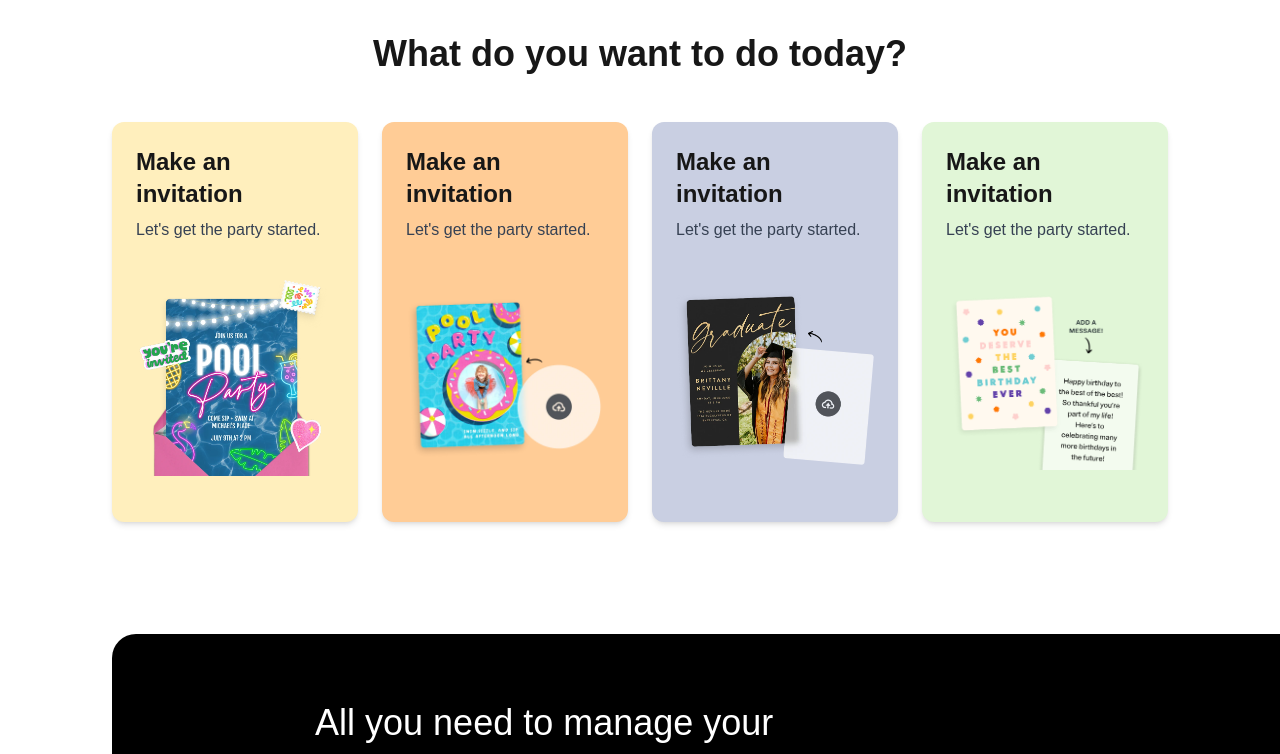
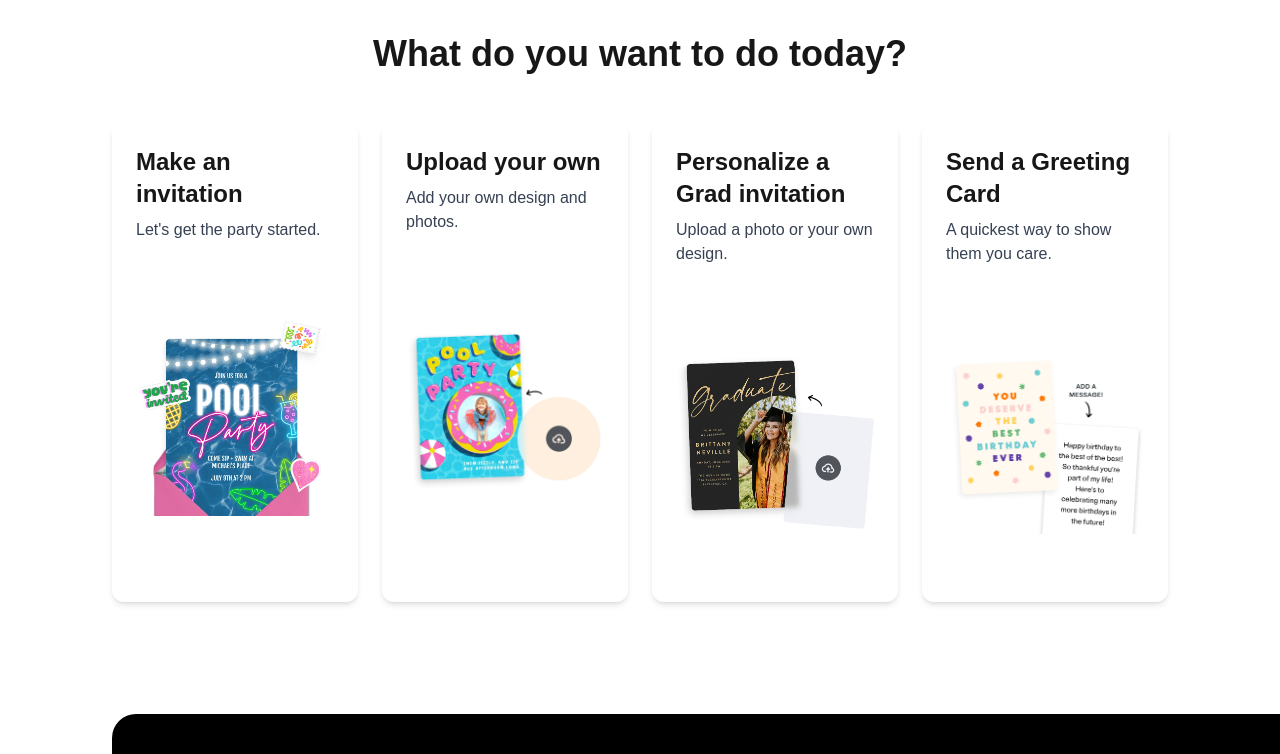
Before and after one commit to vikas-sh-vikas/demo-landing, a Next.js app: page /en in a window 1280 px wide. Shown: the part 1400-2154 px from the top of the page. Built offline with nearby package versions, Linux system fonts and the light colour scheme.

Commit message:
card-design and purchase-banner add

```diff
--- a/messages/ar.json
+++ b/messages/ar.json
@@ -150,5 +150,32 @@
     "العملاء",
     "الأسعار",
     "اتصل بنا"
-  ]
+  ],
+    "card-design": {
+    "title": "ماذا تريد أن تفعل اليوم؟",
+    "card": [
+      {
+        "title": "أنشئ دعوة",
+        "subtitle": "لنبدأ الحفلة."
+      },
+      {
+        "title": "حمّل تصميمك الخاص",
+        "subtitle": "أضف تصميمك وصورك الخاصة."
+      },
+      {
+        "title": "خصص دعوة تخرج",
+        "subtitle": "حمّل صورة أو تصميمك الخاص."
+      },
+      {
+        "title": "أرسل بطاقة تهنئة",
+        "subtitle": "أسرع طريقة لتُظهر لهم اهتمامك."
+      }
+    ]
+  },
+  "purchase-banner": {
+    "title": "الترقية إلى برو",
+    "sub-title": "الترقية تستحق العناء",
+    "paragraph": "افتح عددًا غير محدود من الفعاليات ووصولًا غير محدود إلى جميع ميزاتنا المميزة بسعر شامل واحد.",
+    "button-text": "ابدأ التخطيط"
+  }
 }
--- a/messages/en.json
+++ b/messages/en.json
@@ -150,5 +150,33 @@
     "Customers",
     "Pricing",
     "Contact us"
-  ]
+  ],
+  "card-design" : {
+    "title" :"What do you want to do today?",
+    "card": [
+      {
+        "title":"Make an invitation",
+        "subtitle":"Let's get the party started."
+      },
+      {
+        "title":"Upload your own",
+        "subtitle":"Add your own design and photos."
+      },
+      {
+        "title":"Personalize a Grad invitation",
+        "subtitle":"Upload a photo or your own design."
+      },
+      {
+        "title":"Send a Greeting Card",
+        "subtitle":"A quickest way to show them you care."
+      }
+    ]
+  },
+  "purchase-banner" :
+  {
+    "title":"Upgrade to Pro",
+    "sub-title":"It pays to go pro",
+    "paragraph":"Unlock infinite events and unlimited access to all of our Premium features at one all-inclusive price.",
+    "button-text":"Start planning"
+  }
 }
--- a/src/app/[locale]/page.tsx
+++ b/src/app/[locale]/page.tsx
@@ -6,6 +6,7 @@ import Feature from "@/components/UI/feature/feature";
 import HomeBanner from "@/components/UI/home-banner/home-beanner";
 import Invitation from "@/components/UI/invitation/invitation";
 import Pricing from "@/components/UI/pricing/pricing";
+import PurchaseBanner from "@/components/UI/purchase-banner/purchase-banner";
 export default function Home() {
   return (
     <div>
@@ -13,6 +14,7 @@ export default function Home() {
       <Invitation />
       <CardDesign />
       <Feature />
+      <PurchaseBanner />
       <Customers />
       <Pricing />
       <BusinessSolution />
--- a/src/components/UI/card-design/card-design.tsx
+++ b/src/components/UI/card-design/card-design.tsx
@@ -1,65 +1,75 @@
 import React from "react";
 import Image from "next/image";
-
+import { useTranslations } from "next-intl";
+type CardModel = {
+  title: string;
+  subtitle: string;
+  imageUrl: string;
+  imageAlt: string;
+  backGround: string;
+};
 function CardDesign() {
+    const t = useTranslations("card-design")
+  const data: CardModel[] = [
+    {
+      title: t("card.0.title"),
+      subtitle: t("card.0.subtitle"),
+      imageUrl: "/card_1.webp",
+      imageAlt: "Design-Card-1",
+      backGround: "#ffefbd",
+    },
+    {
+      title: t("card.1.title"),
+      subtitle: t("card.1.subtitle"),
+      imageUrl: "/card_2.webp",
+      imageAlt: "Design-Card-2",
+      backGround: "#ffcc96",
+    },
+    {
+      title: t("card.2.title"),
+      subtitle: t("card.2.subtitle"),
+      imageUrl: "/card_3.webp",
+      imageAlt: "Design-Card-3",
+      backGround: "#c9cfe2",
+    },
+    {
+      title: t("card.3.title"),
+      subtitle: t("card.3.subtitle"),
+      imageUrl: "/card_4.webp",
+      imageAlt: "Design-Card-4",
+      backGround: "#e1f6d7",
+    },
+  ];
   return (
     <div className="m-[7rem]">
       <h2 className="text-3xl md:text-4xl font-bold text-center mb-12">
         What do you want to do today?
       </h2>
       <div className="grid grid-cols-1 sm:grid-cols-2 lg:grid-cols-4 gap-6">
-        <div className="bg-[#ffefbd] rounded-xl p-6 pb-0 overflow-hidden shadow-md hover:shadow-lg transition-shadow duration-300 hover:scale-105">
-          <div className="text-2xl font-semibold mb-2">Make an invitation</div>
-          <div className="mb-4 text-gray-700">{"Let's get the party started."}</div>
-          <div className="relative w-full h-60 rounded-lg overflow-hidden">
+        {data.map((item: CardModel, index: number) => {
+          return (
+            <div
+              key={index}
+              className={`bg-[${item.backGround}] rounded-xl p-6 pb-0 overflow-hidden shadow-md hover:shadow-lg transition-shadow duration-300 hover:scale-105`}
+            >
+              <div className="text-2xl font-semibold mb-2">
+                {item.title}
+              </div>
+              <div className="mb-4 text-gray-700">
+                {item.subtitle}
+              </div>
+              <div className="relative w-full h-80 rounded-lg overflow-hidden">
                 <Image
-              alt="design-card"
-              src="/card_1.webp"
+                  alt={item.imageAlt}
+                  src={item.imageUrl}
                   fill
                   className="object-contain object-center"
                   priority
                 />
               </div>
             </div>
-        <div className="bg-[#ffcc96] rounded-xl p-6 overflow-hidden shadow-md hover:shadow-lg transition-shadow duration-300 hover:scale-105">
-          <div className="text-2xl font-semibold mb-2">Make an invitation</div>
-          <div className="mb-4 text-gray-700">{"Let's get the party started."}</div>
-          <div className="relative w-full h-60 rounded-lg overflow-hidden">
-            <Image
-              alt="design-card"
-              src="/card_2.webp"
-              fill
-              className="object-contain object-center"
-              priority
-            />
-          </div>
-        </div>
-        <div className="bg-[#c9cfe2] rounded-xl p-6 overflow-hidden shadow-md hover:shadow-lg transition-shadow duration-300 hover:scale-105">
-          <div className="text-2xl font-semibold mb-2">Make an invitation</div>
-          <div className="mb-4 text-gray-700">{"Let's get the party started."}</div>
-          <div className="relative w-full h-60 rounded-lg overflow-hidden">
-            <Image
-              alt="design-card"
-              src="/card_3.webp"
-              fill
-              className="object-contain object-center"
-              priority
-            />
-          </div>
-        </div>
-        <div className="bg-[#e1f6d7] rounded-xl p-6 overflow-hidden shadow-md hover:shadow-lg transition-shadow duration-300 hover:scale-105">
-          <div className="text-2xl font-semibold mb-2">Make an invitation</div>
-          <div className="mb-4 text-gray-700">{"Let's get the party started."}</div>
-          <div className="relative w-full h-60 rounded-lg overflow-hidden">
-            <Image
-              alt="design-card"
-              src="/card_4.webp"
-              fill
-              className="object-contain object-center"
-              priority
-            />
-          </div>
-        </div>
+          );
+        })}
       </div>
     </div>
   );
--- a/src/components/UI/contact-us/contact-us.tsx
+++ b/src/components/UI/contact-us/contact-us.tsx
@@ -6,7 +6,7 @@ export default function ContactUs() {
     const h = useTranslations("header");
 
   return (
-    <section id={h("6")} className="bg-[#ec7a30] px-4 sm:px-8 lg:px-32 py-12 md:py-16">
+    <section id={h("6")} className="bg-[#BF9D84] px-4 sm:px-8 lg:px-32 py-12 md:py-16">
       <div className="max-w-7xl mx-auto grid grid-cols-1 md:grid-cols-4 gap-8 items-center">
         {/* Title & Description */}
         <div className="md:col-span-2 flex flex-col items-center sm:items-center md:items-start">
--- a/src/components/UI/customers/customers.tsx
+++ b/src/components/UI/customers/customers.tsx
@@ -87,11 +87,11 @@ export default function Customers() {
             variants={cardVariants}
           >
             <div className="p-8">
-              <FaQuoteRight size={"30px"} className="text-[#ec7a30] mb-4" />
+              <FaQuoteRight size={"30px"} className="text-[#BF9D84] mb-4" />
               <p className="text-md font-semibold text-right mb-2">{t.quote}</p>
               <p className="text-sm text-right text-gray-600">{t.feedback}</p>
             </div>
-            <div className="bg-[#ec7a30] text-white px-6 py-4 text-sm">
+            <div className="bg-[#BF9D84] text-white px-6 py-4 text-sm">
               {t.author}
             </div>
           </motion.div>
--- a/src/components/UI/header/header.tsx
+++ b/src/components/UI/header/header.tsx
@@ -78,7 +78,7 @@ export default function Header() {
                             setDrawerOpen(false);
                             handleScroll(text);
                           }}
-                          className="rounded-md mb-1 hover:bg-[#b9b89c] hover:text-white transition"
+                          className="rounded-md mb-1 hover:bg-[#BF9D84] hover:text-white transition"
                         >
                           <ListItemText primary={text} />
                         </ListItemButton>
@@ -101,12 +101,12 @@ export default function Header() {
           </div>
 
           {/* Desktop nav links */}
-          <nav className="justify-center gap-2 col-span-4 bg-white border border-gray-200 shadow-[0_4px_6px_-2px_#b9b89c] rounded-full px-8 py-3 items-center transition-shadow duration-200 ease-in-out hidden lg:flex space-x-4">
+          <nav className="justify-center gap-2 col-span-4 bg-white border border-gray-200 shadow-[0_4px_6px_-2px_#BF9D84] rounded-full px-8 py-3 items-center transition-shadow duration-200 ease-in-out hidden lg:flex space-x-4">
             {navItems.map((item: string) => (
               <div
                 key={item}
                 onClick={() => handleScroll(item)}
-                className="text-[14px] xl:text-[18px] hover:text-white hover:bg-[#b9b89c] px-2 py-1 rounded-full cursor-pointer"
+                className="text-[14px] xl:text-[18px] hover:text-white hover:bg-[#BF9D84] px-2 py-1 rounded-full cursor-pointer"
               >
                 {item}
               </div>
--- a/src/components/UI/home-banner/home-beanner.tsx
+++ b/src/components/UI/home-banner/home-beanner.tsx
@@ -62,7 +62,7 @@ function HomeBanner() {
             animate={{ opacity: 1 }}
             transition={{ delay: 0.8, duration: 0.6 }}
           >
-            <button className="bg-[#ec7a30] hover:bg-[#d46823] transition-colors px-10 sm:px-16 py-3 text-white text-base sm:text-lg rounded-full shadow-md">
+            <button className="bg-[#BF9D84] hover:bg-[#F6F1EC] transition-colors px-10 sm:px-16 py-3 text-white hover:text-gray-600 text-base sm:text-lg rounded-full shadow-md">
               {t("button")}
             </button>
           </motion.div>
--- a/src/components/UI/pricing/pricing.tsx
+++ b/src/components/UI/pricing/pricing.tsx
@@ -27,7 +27,7 @@ const cardVariants = {
   hover: {
     scale: 1.05,
     boxShadow: "0px 15px 25px rgba(0, 0, 0, 0.2)",
-    backgroundColor: "#f9d1b7",
+    backgroundColor: "#F6F1EC",
   },
 };
 
--- /dev/null
+++ b/src/components/UI/purchase-banner/purchase-banner.tsx
@@ -0,0 +1,41 @@
+import React from "react";
+import { FaDiamond } from "react-icons/fa6";
+import Image from "next/image";
+import { useTranslations } from "next-intl";
+
+function PurchaseBanner() {
+  const t = useTranslations("purchase-banner");
+  return (
+    <div className="bg-[#F6F1EC] rounded-2xl mx-4 md:mx-[6rem] px-6 md:px-12 py-16 md:py-28">
+      <div className="grid grid-cols-1 md:grid-cols-3 gap-8 items-center">
+        <div>
+          <div className="flex text-[#BF9D84] font-semibold items-center gap-2 text-xl">
+            <FaDiamond />
+            {t("title")}
+          </div>
+          <div className="text-2xl md:text-3xl py-4 font-semibold">
+            {t("sub-title")}
+          </div>
+          <div className="pb-6 text-base md:text-lg text-gray-700">
+            {t("paragraph")}
+          </div>
+          <button className="px-8 py-3 text-base md:text-lg font-medium text-white hover:text-black bg-black hover:bg-white rounded-full hover:shadow-lg transition duration-300 cursor-pointer">
+            {t("button-text")}
+          </button>
+        </div>
+        <div className="md:col-span-2 flex justify-center">
+          <Image
+            alt="purchase-banner"
+            src="/purchase_banner.webp"
+            width={600}
+            height={400}
+            className="w-full h-auto max-w-xl"
+            priority
+          />
+        </div>
+      </div>
+    </div>
+  );
+}
+
+export default PurchaseBanner;
```
Also changed, not shown: public/purchase_banner.webp (added). Lines whose indentation alone changed are shown as unchanged.
